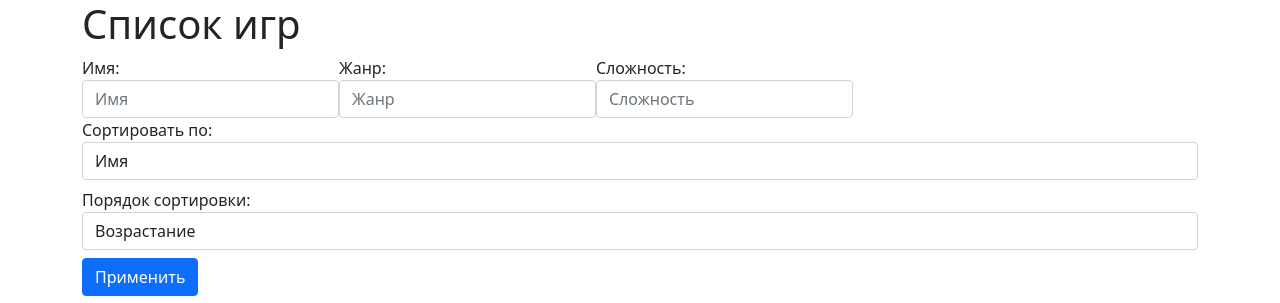
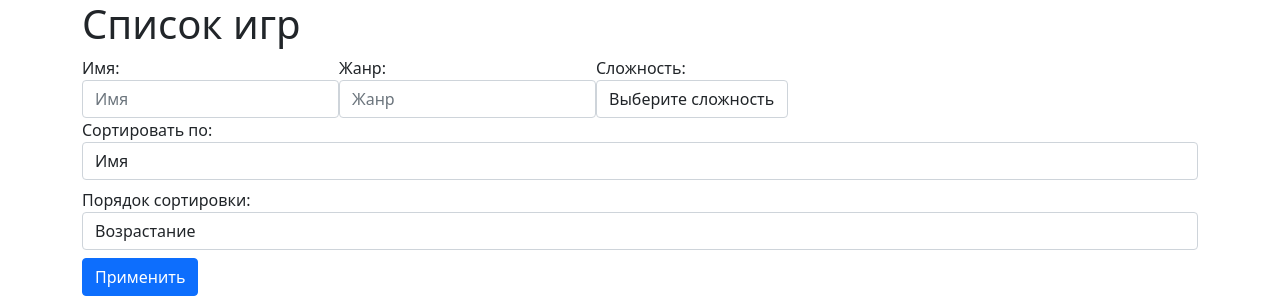
Before and after one commit to arkovy/GameLibraryy, a Django app: page / in a window 1280 px wide. Shown: the top 303 px of the page. Run offline with Django 5.2, Linux system fonts and the light colour scheme; tables that the repository leaves empty hold one stand-in row (values such as "Sample post"); some libraries are stand-ins or nearby versions.

Commit message:
adding a dropdown list

```diff
--- a/core/templates/game_list.html
+++ b/core/templates/game_list.html
@@ -14,8 +14,13 @@
                 <input type="text" id="search_genre" name="search_genre" class="form-control" placeholder="Жанр" value="{{ request.GET.search_genre }}">
             </div>
             <div class="form-group mr-3">
-                <label for="search_difficulty">Сложность:</label>
-                <input type="text" id="search_difficulty" name="search_difficulty" class="form-control" placeholder="Сложность" value="{{ request.GET.search_difficulty }}">
+            <label for="search_difficulty">Сложность:</label>
+            <select id="search_difficulty" name="search_difficulty" class="form-control">
+                <option value="">Выберите сложность</option>
+                <option value="easy" {% if request.GET.search_difficulty == 'easy' %}selected{% endif %}>Легко</option>
+                <option value="medium" {% if request.GET.search_difficulty == 'medium' %}selected{% endif %}>Средне</option>
+                <option value="hard" {% if request.GET.search_difficulty == 'hard' %}selected{% endif %}>Сложно</option>
+                </select>
             </div>
         </div>
         <div class="form-row align-items-center">
```
